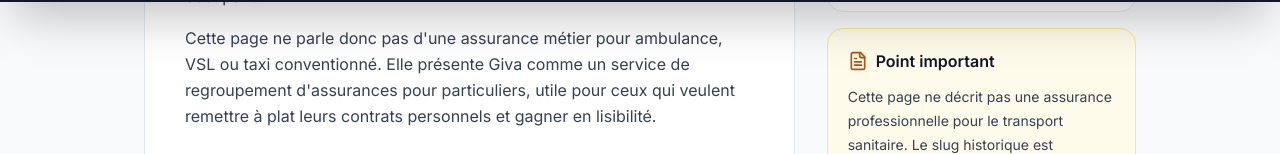
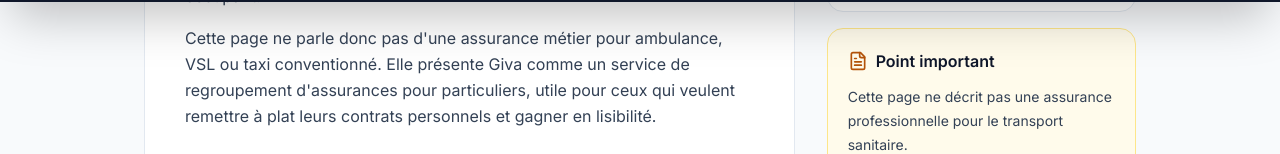
Before and after one commit to vidaluca77-cloud/roullepro, a Next.js app: page /partenaires/assurance-pro in a window 1280 px wide. Shown: the part 798-952 px from the top of the page. Built offline with nearby package versions, Linux system fonts and the light colour scheme; no server answers.

Commit message:
remove internal note from giva page

```diff
--- a/src/app/partenaires/assurance-pro/page.tsx
+++ b/src/app/partenaires/assurance-pro/page.tsx
@@ -34,7 +34,7 @@ export const metadata: Metadata = {
 const FAQ: { q: string; a: string }[] = [
   {
     q: "Cette page concerne-t-elle l'assurance professionnelle de mon entreprise ?",
-    a: "Non. Cette page conserve son URL historique, mais le contenu concerne Giva comme service de regroupement d'assurances pour particuliers. Elle ne décrit pas une assurance professionnelle pour votre activité de transport sanitaire.",
+    a: "Non. Le contenu concerne Giva comme service de regroupement d'assurances pour particuliers. Elle ne décrit pas une assurance professionnelle pour votre activité de transport sanitaire.",
   },
   {
     q: "Quels contrats personnels peuvent être concernés ?",
@@ -355,8 +355,7 @@ export default function AssuranceProPage() {
               </div>
               <p className="text-sm leading-6 text-slate-700">
                 Cette page ne décrit pas une assurance professionnelle pour le
-                transport sanitaire. Le slug historique est conservé uniquement
-                pour ne pas casser les liens existants.
+                transport sanitaire.
               </p>
             </div>
 
```
